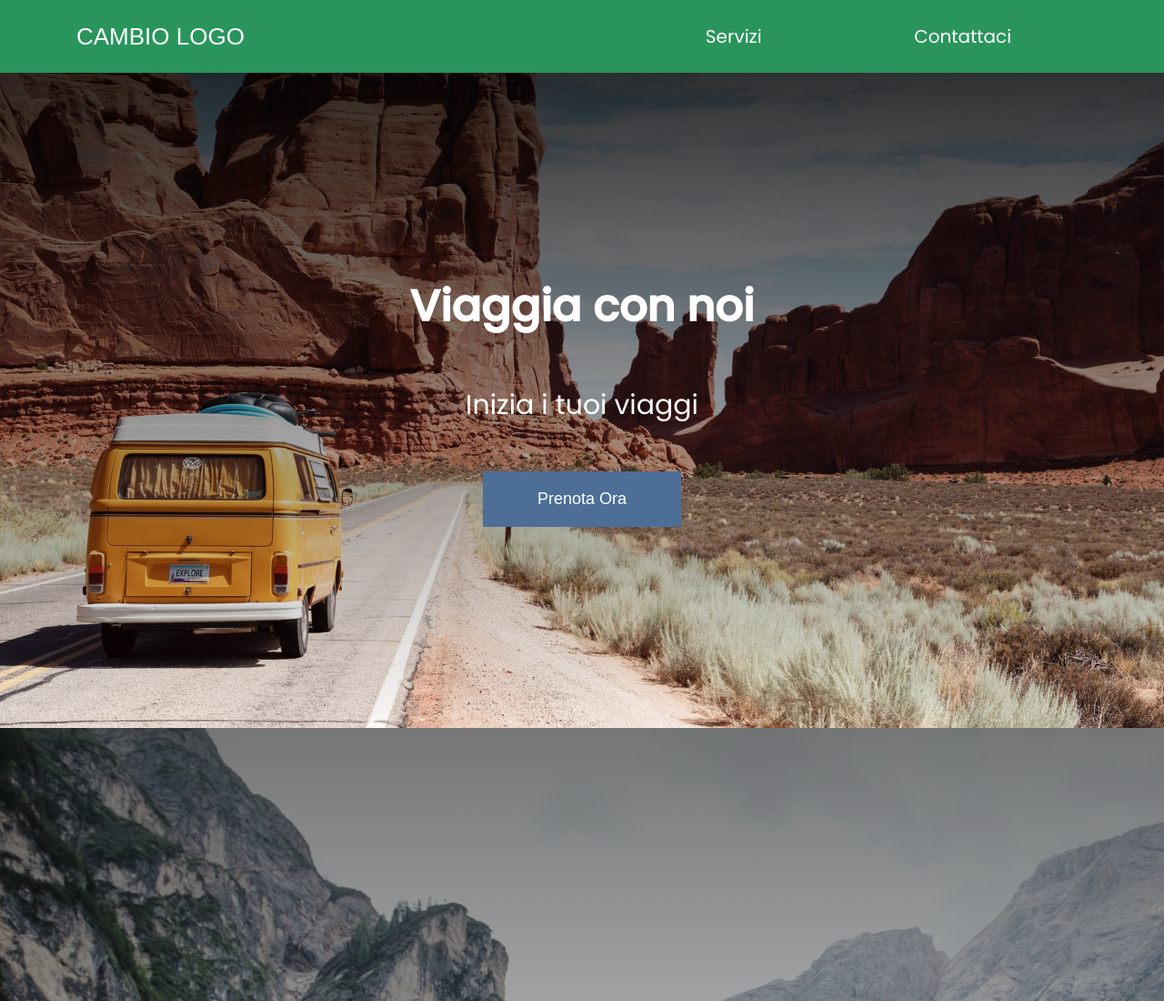
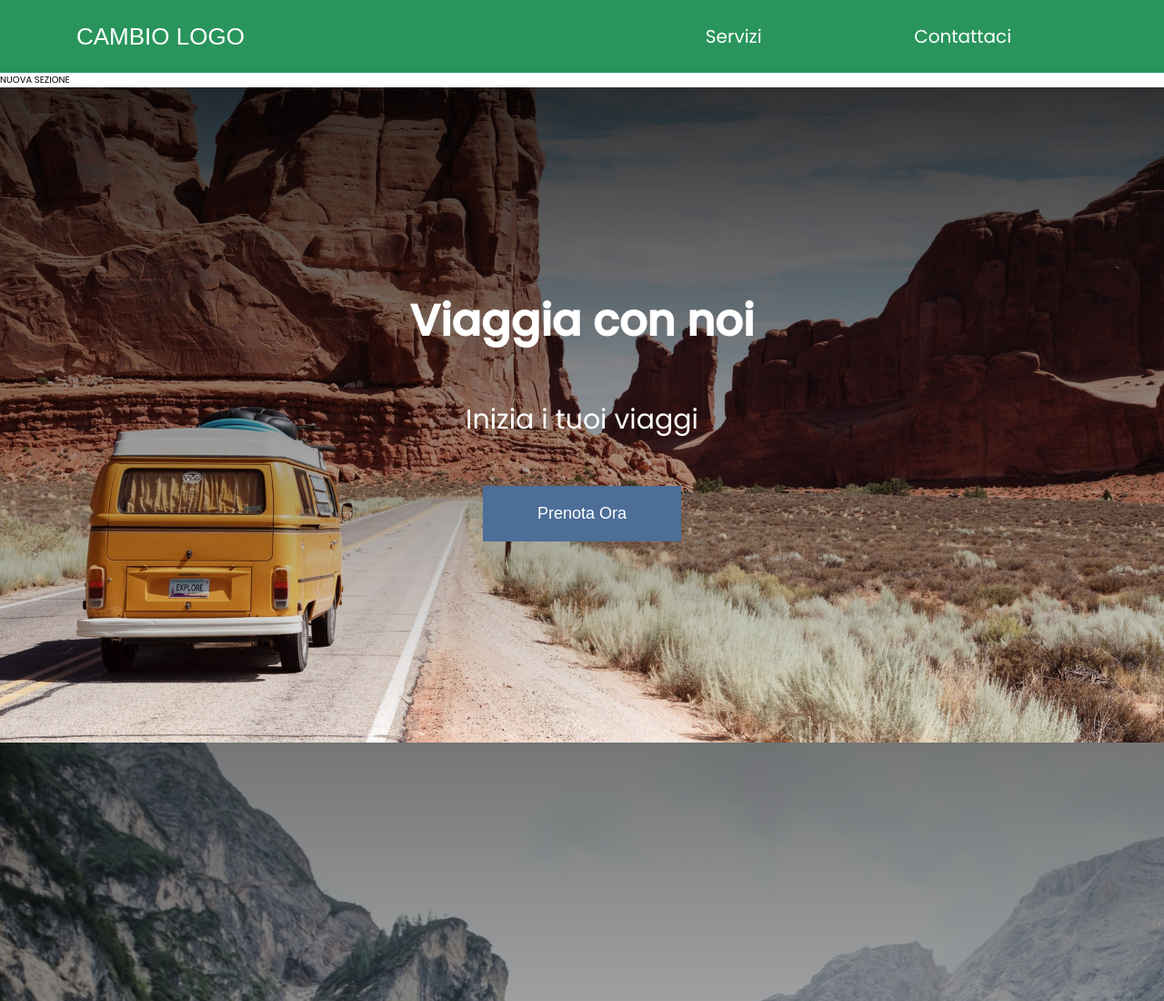
Before and after one commit to leandrovitto/sito_html_test, a plain HTML site: page index.html in a window 1280 px wide. Shown: the top 1100 px of the page at 91% size. Drawn offline with Linux system fonts and the light colour scheme; a web font is replaced by a local one.

Commit message:
Cosa ho fatto oggi

```diff
--- a/css/footer.css
+++ b/css/footer.css
@@ -3,7 +3,7 @@ footer {
     background: rgba(19, 28, 39, 1);
 }
 
-/* Footer Section */
+/* Footer Section fdgdfgdffgdgdgdgd */
 
 /* Media Query */
 @media screen and (max-width: 932px) {
--- a/index.html
+++ b/index.html
@@ -29,6 +29,9 @@
     </nav>
   </header>
   <main>
+    <section>
+      NUOVA SEZIONE
+    </section>
     <section class="hero">
       <h2>Viaggia con noi</h2>
       <h3>
```
